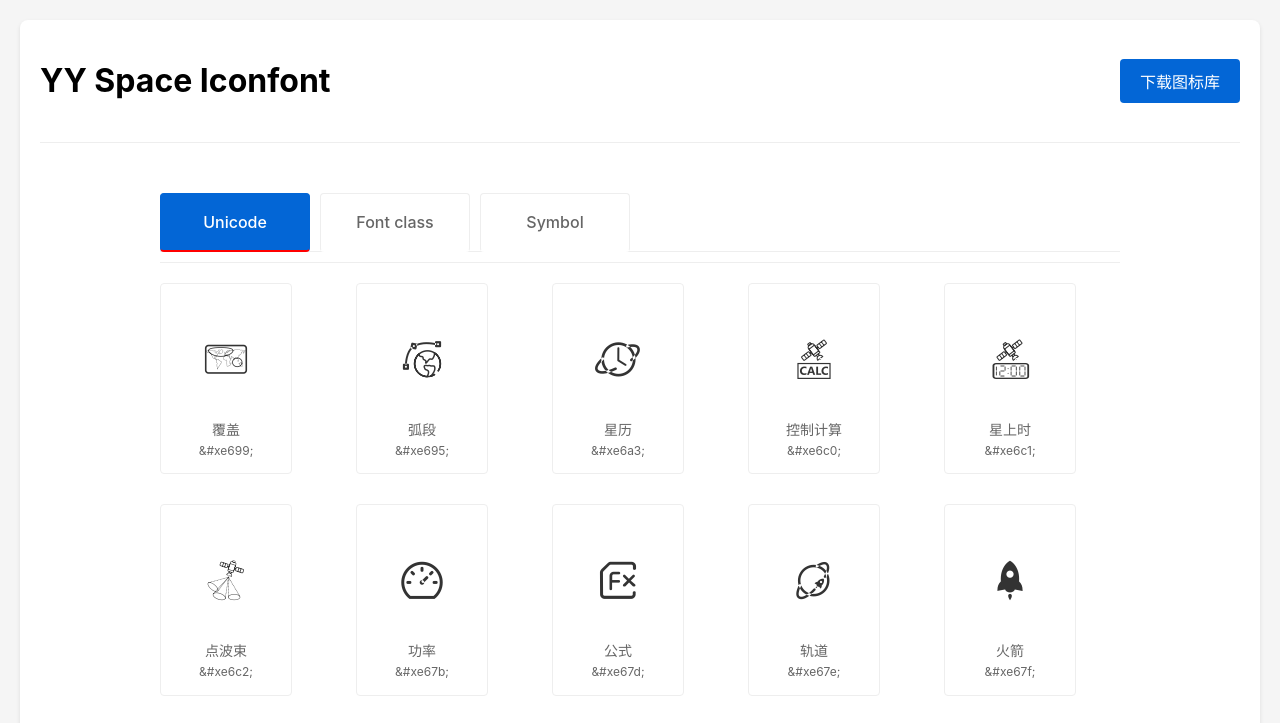
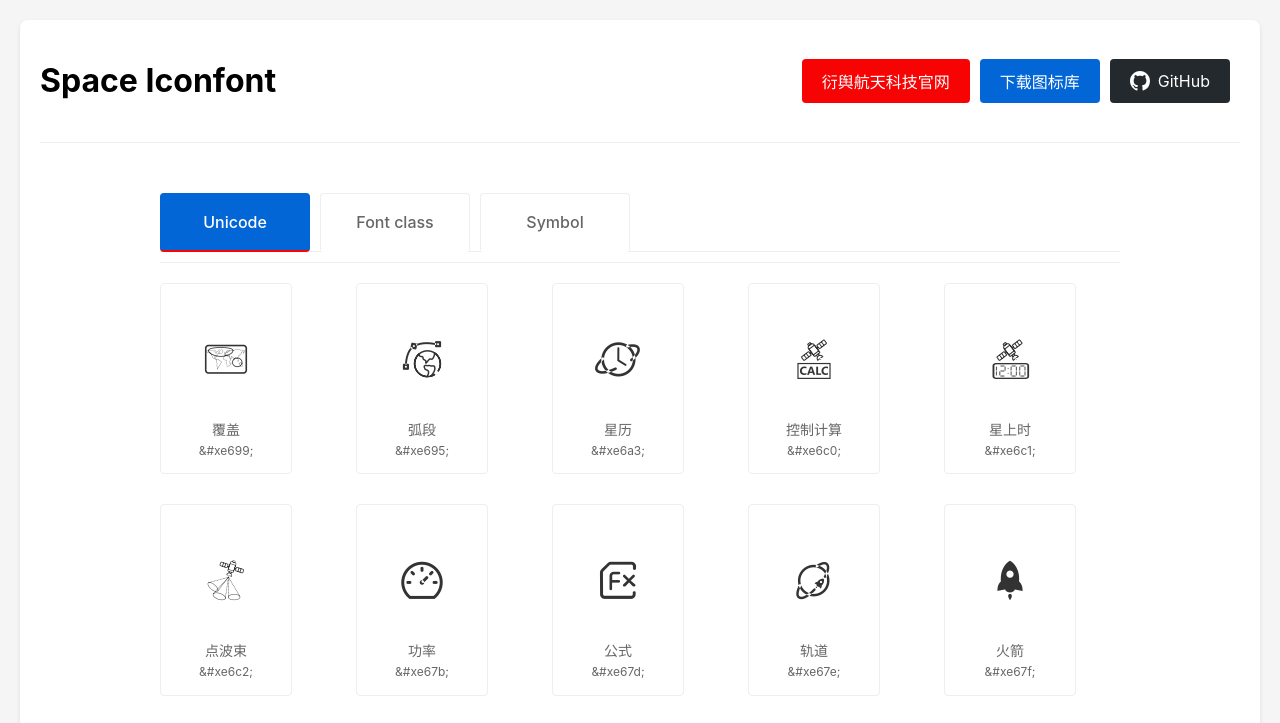
Before and after one commit to Space-Huntsman/xayy-space-iconfont, a plain HTML site: page index.html in a window 1280 px wide. Shown: the top 723 px of the page. Drawn offline with Linux system fonts and the light colour scheme.

```diff
--- a/index.html
+++ b/index.html
@@ -40,6 +40,29 @@
     }
     .download-btn:hover {
       background: #0245a3;
+    }
+    .github-btn {
+      display: inline-flex;
+      align-items: center;
+      padding: 10px 20px;
+      background: #24292e;
+      color: white;
+      text-decoration: none;
+      border-radius: 4px;
+      transition: background 0.3s;
+      margin-right: 10px;
+    }
+    .github-btn:hover {
+      background: #1a1f23;
+    }
+    .github-btn svg {
+      margin-right: 8px;
+      width: 20px;
+      height: 20px;
+    }
+    .header-buttons {
+      display: flex;
+      gap: 10px;
     }
     .icon_lists {
       display: grid;
@@ -194,10 +217,22 @@
   <div class="copied-tip">已复制到剪贴板</div>
   <div class="container">
     <div class="header">
-      <h1>YY Space Iconfont</h1>
-      <a href="https://github.com/Space-Huntsman/xayy-space-iconfont/archive/refs/heads/main.zip" class="download-btn">
-        下载图标库
-      </a>
+      <h1> Space Iconfont</h1>
+      <div class="header-buttons">
+
+        <a target="_blank" href="https://www.xianyanyu.tech/" class="download-btn" style="background: #f80303; color: #fff;">
+          衍舆航天科技官网
+        </a>
+        <a target="_blank" href="https://github.com/Space-Huntsman/xayy-space-iconfont/archive/refs/heads/main.zip" class="download-btn">
+          下载图标库
+        </a>
+        <a target="_blank" href="https://github.com/Space-Huntsman/xayy-space-iconfont" class="github-btn">
+          <svg viewBox="0 0 16 16" fill="currentColor">
+            <path d="M8 0C3.58 0 0 3.58 0 8c0 3.54 2.29 6.53 5.47 7.59.4.07.55-.17.55-.38 0-.19-.01-.82-.01-1.49-2.01.37-2.53-.49-2.69-.94-.09-.23-.48-.94-.82-1.13-.28-.15-.68-.52-.01-.53.63-.01 1.08.58 1.23.82.72 1.21 1.87.87 2.33.66.07-.52.28-.87.51-1.07-1.78-.2-3.64-.89-3.64-3.95 0-.87.31-1.59.82-2.15-.08-.2-.36-1.02.08-2.12 0 0 .67-.21 2.2.82.64-.18 1.32-.27 2-.27.68 0 1.36.09 2 .27 1.53-1.04 2.2-.82 2.2-.82.44 1.1.16 1.92.08 2.12.51.56.82 1.27.82 2.15 0 3.07-1.87 3.75-3.65 3.95.29.25.54.73.54 1.48 0 1.07-.01 1.93-.01 2.2 0 .21.15.46.55.38A8.013 8.013 0 0016 8c0-4.42-3.58-8-8-8z"></path>
+          </svg>
+          GitHub
+        </a>
+      </div>
     </div>
     <div class="main">
       <div class="nav-tabs">
```
Also changed, not shown: 1 other file.
